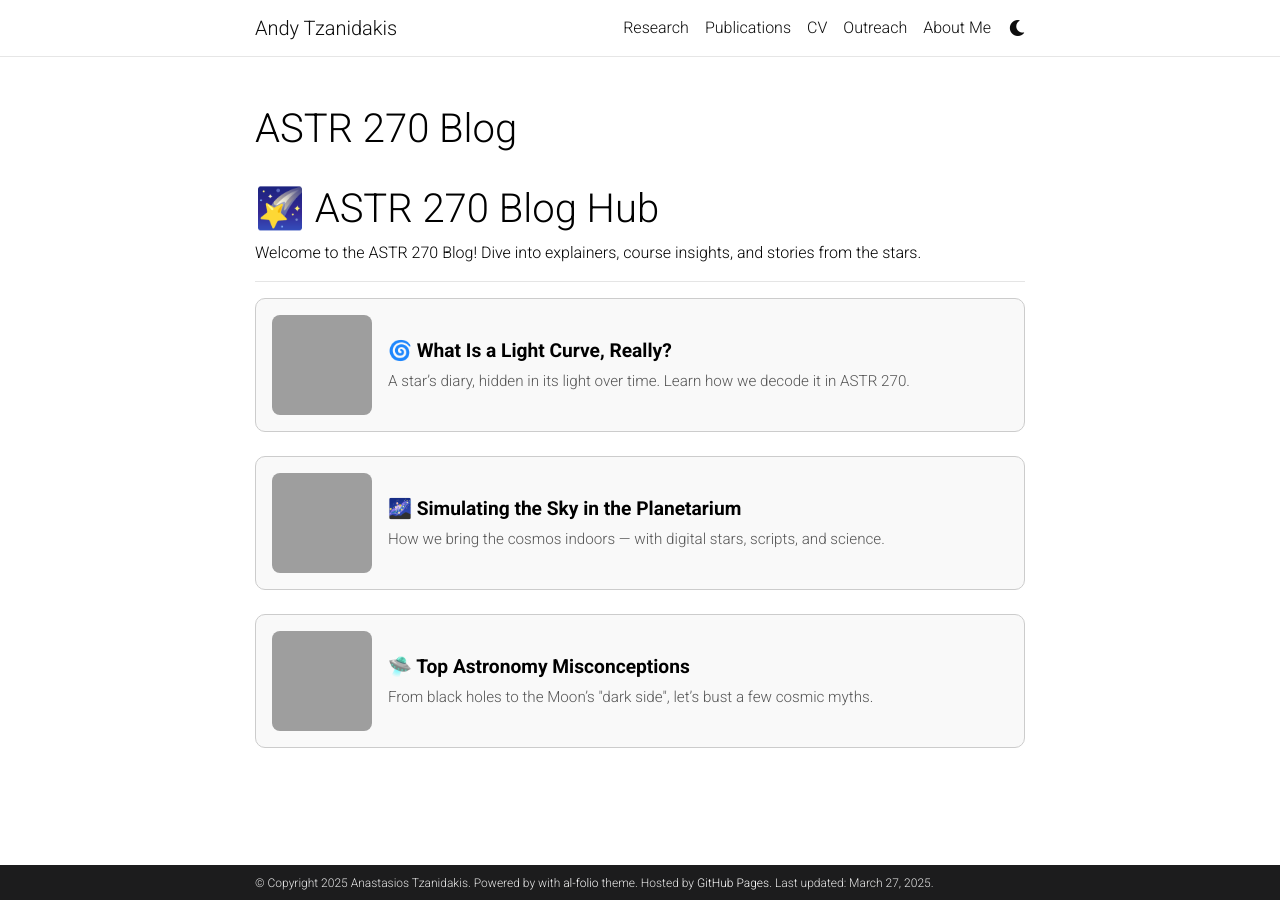
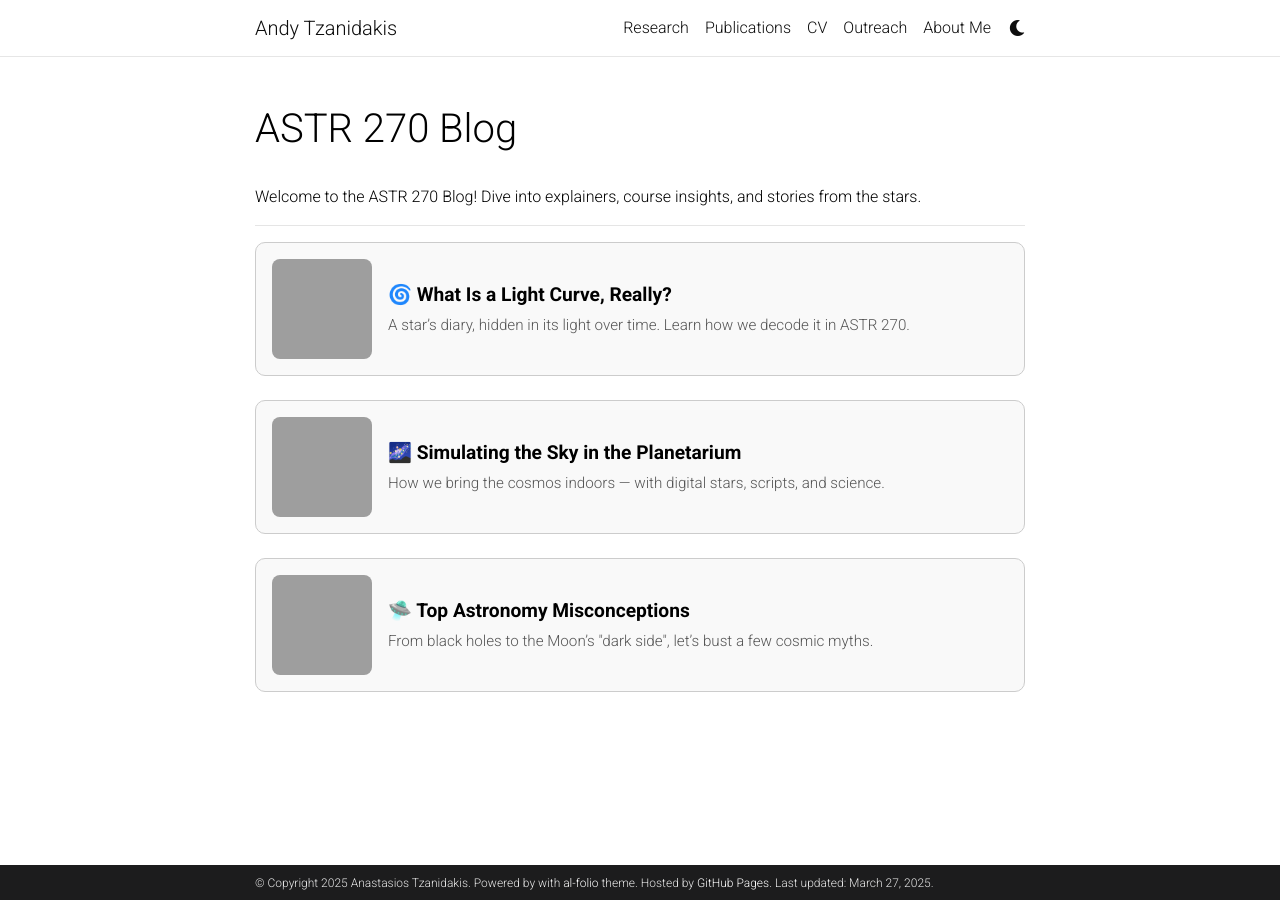
Before and after one commit to AndyTza/andytza.github.io, a Jekyll site: the page built from _pages/astr270-blog.md, in a window 1280 px wide, cut to the strip 0-900 px from the top of the page. Built offline with Jekyll 4.4.1, drawn with Linux system fonts in a browser that asks for light colours; comment, search, counter and statistics services are not loaded; a style sheet for code colours, icons or effects is not loaded; grey boxes are pictures that could not be loaded.

Commit message:
added changes to blog

```diff
--- a/_pages/astr270-blog.md
+++ b/_pages/astr270-blog.md
@@ -5,7 +5,6 @@ title: ASTR 270 Blog
 nav: false
 nav_order: 7
 ---
-
 <style>
 .blog-container {
   display: flex;
@@ -62,7 +61,6 @@ nav_order: 7
 }
 </style>
 
-# 🌠 ASTR 270 Blog Hub
 
 Welcome to the ASTR 270 Blog! Dive into explainers, course insights, and stories from the stars.
 
```
